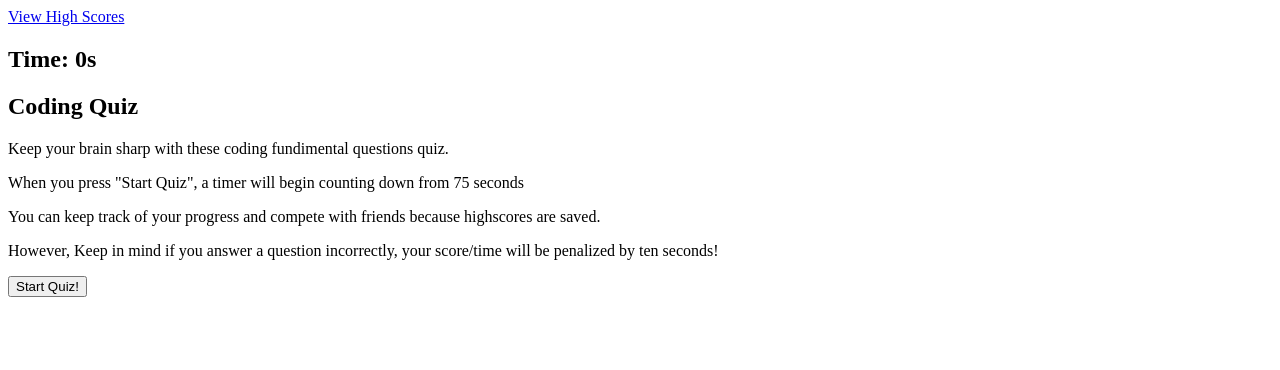
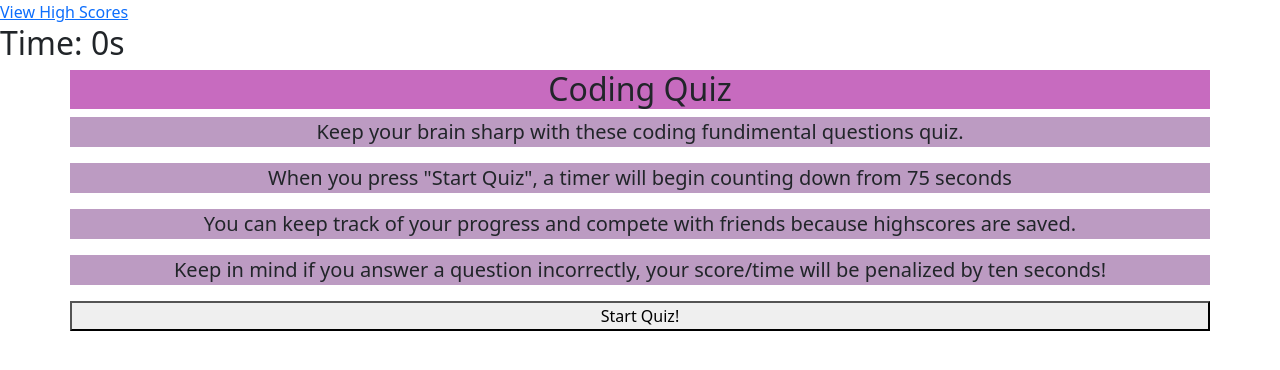
Before and after one commit to t-vanderwolk/code-quiz, a plain HTML site: page index.html in a window 1280 px wide. Drawn offline with nearby package versions, Linux system fonts and the light colour scheme.

Commit message:
styled and added second html file for highscores

```diff
--- a/assets/style.css
+++ b/assets/style.css
@@ -0,0 +1,10 @@
+
+#rules{
+    text-align: center;
+    background-color: rgb(188, 155, 194);
+    font-size: 20px;
+}
+.start{
+    text-align: center;
+    background-color:rgb(199, 107, 191); ;
+}
--- a/index.html
+++ b/index.html
@@ -4,6 +4,7 @@
     <head>
         <meta charset="UTF-8">
         <meta name="viewport" content="width=device-width, initial-scale=1.0">
+        <link href="https://cdn.jsdelivr.net/npm/bootstrap@5.1.3/dist/css/bootstrap.min.css" rel="stylesheet" integrity="sha384-1BmE4kWBq78iYhFldvKuhfTAU6auU8tT94WrHftjDbrCEXSU1oBoqyl2QvZ6jIW3" crossorigin="anonymous">
         <link rel="stylesheet" href="./assets/style.css">
         <title>Code Quiz</title>
     </head>
@@ -23,7 +24,7 @@
                 <p id="rules">Keep your brain sharp with these coding fundimental questions quiz.
                     <p id="rules">When you press "Start Quiz", a timer will begin counting down from 75 seconds</p>
                     <p id="rules">You can keep track of your progress and compete with friends because highscores are saved.</p>
-                    <p id="rules">However, Keep in mind if you answer a question incorrectly, your score/time will be penalized by ten seconds!</p>
+                    <p id="rules">Keep in mind if you answer a question incorrectly, your score/time will be penalized by ten seconds!</p>
                 <button class="btnStart" id="startBtn" type="submit">Start Quiz!</button>
             </div>
             <!---Quiz Questions-->
```
Also changed, not shown: highscore.html (+30 -0 lines), 1 other file.
